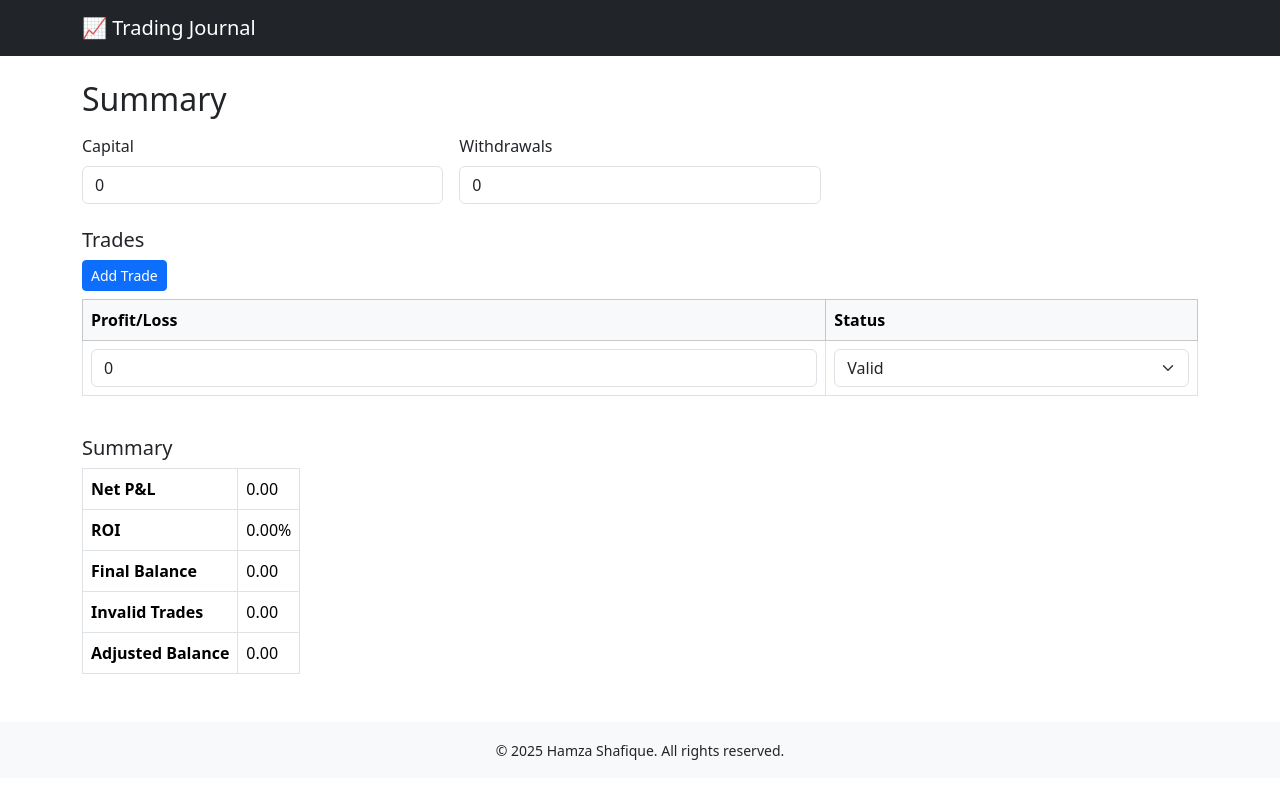
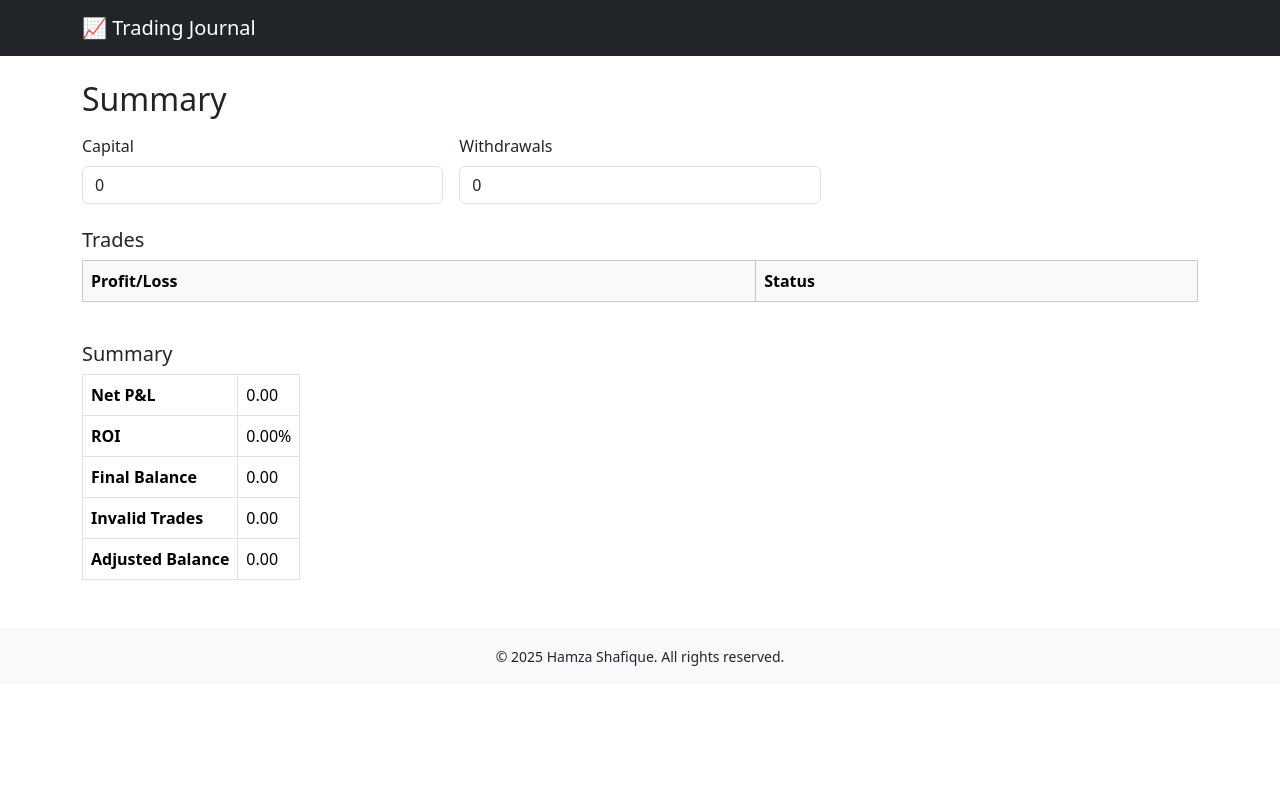
Before and after one commit to hamzash750/Trading-Journal, an Angular app: page /summary in a window 1280 px wide. Built offline with nearby package versions, Linux system fonts and the light colour scheme.

Commit message:
Auto-calculate summary from journal trades

```diff
--- a/src/app/pages/summary/summary.html
+++ b/src/app/pages/summary/summary.html
@@ -13,7 +13,6 @@
 
   <div class="my-4">
     <h5>Trades</h5>
-    <button class="btn btn-sm btn-primary mb-2" (click)="addTrade()">Add Trade</button>
     <div class="table-responsive">
       <table class="table table-bordered align-middle">
         <thead class="table-light">
@@ -23,16 +22,9 @@
           </tr>
         </thead>
         <tbody>
-          <tr *ngFor="let trade of trades; let i = index">
-            <td>
-              <input type="number" class="form-control" [(ngModel)]="trade.profitLoss" (input)="save()" name="pl{{i}}">
-            </td>
-            <td>
-              <select class="form-select" [(ngModel)]="trade.status" (change)="save()" name="status{{i}}">
-                <option value="Valid">Valid</option>
-                <option value="N/A">N/A</option>
-              </select>
-            </td>
+          <tr *ngFor="let trade of journalTrades">
+            <td>{{ trade.profitLoss | number:'1.2-2' }}</td>
+            <td>{{ trade.status }}</td>
           </tr>
         </tbody>
       </table>
--- a/src/app/pages/summary/summary.ts
+++ b/src/app/pages/summary/summary.ts
@@ -1,6 +1,7 @@
 import { Component, OnInit } from '@angular/core';
 import { CommonModule } from '@angular/common';
 import { FormsModule } from '@angular/forms';
+import { Trade } from '../../models/trade';
 
 @Component({
   selector: 'app-summary',
@@ -13,30 +14,25 @@ export class Summary implements OnInit {
   capital = 0;
   withdrawals = 0;
 
-  trades: { profitLoss: number; status: 'Valid' | 'N/A' }[] = [];
+  journalTrades: Trade[] = [];
 
   ngOnInit() {
     const savedCap = localStorage.getItem('summaryCapital');
     const savedWith = localStorage.getItem('summaryWithdrawals');
-    const savedTrades = localStorage.getItem('summaryTrades');
+    const savedTrades = localStorage.getItem('journalTrades');
     this.capital = savedCap ? +savedCap : 0;
     this.withdrawals = savedWith ? +savedWith : 0;
-    this.trades = savedTrades ? JSON.parse(savedTrades) : [{ profitLoss: 0, status: 'Valid' }];
+    this.journalTrades = savedTrades ? JSON.parse(savedTrades) : [];
   }
 
   save() {
     localStorage.setItem('summaryCapital', String(this.capital));
     localStorage.setItem('summaryWithdrawals', String(this.withdrawals));
-    localStorage.setItem('summaryTrades', JSON.stringify(this.trades));
   }
 
-  addTrade() {
-    this.trades.push({ profitLoss: 0, status: 'Valid' });
-    this.save();
-  }
 
   get netPnL(): number {
-    return this.trades.reduce((sum, t) => sum + (t.profitLoss || 0), 0);
+    return this.journalTrades.reduce((sum, t) => sum + (t.profitLoss || 0), 0);
   }
 
   get roi(): number {
@@ -48,7 +44,7 @@ export class Summary implements OnInit {
   }
 
   get invalidTrades(): number {
-    return this.trades
+    return this.journalTrades
       .filter(t => t.status === 'N/A')
       .reduce((sum, t) => sum + (t.profitLoss || 0), 0);
   }
```
